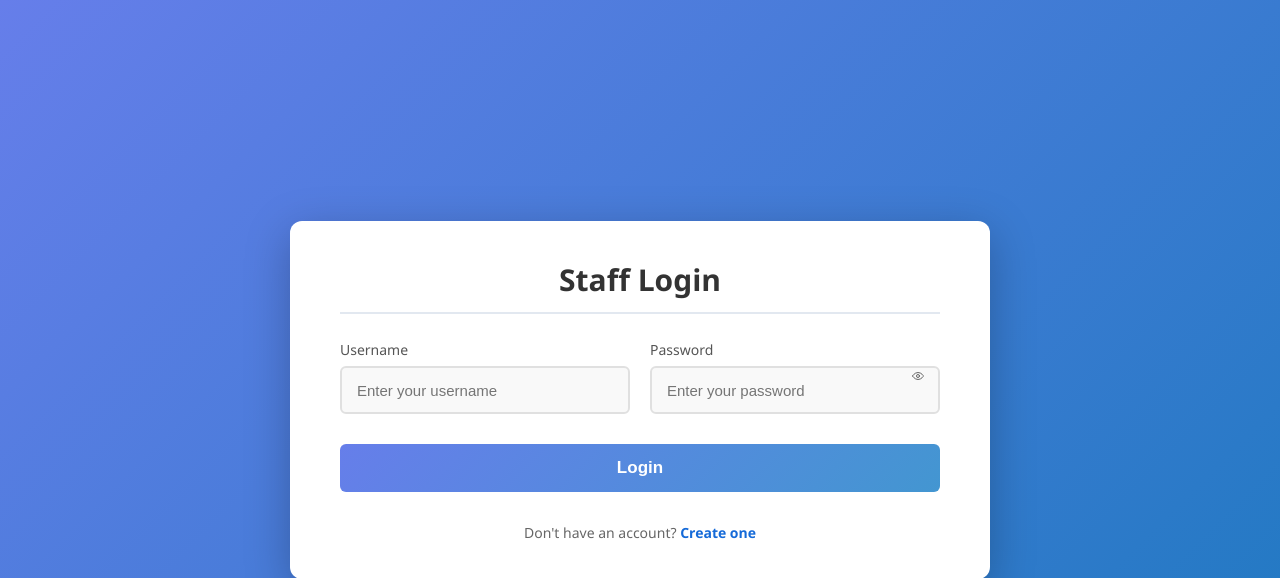
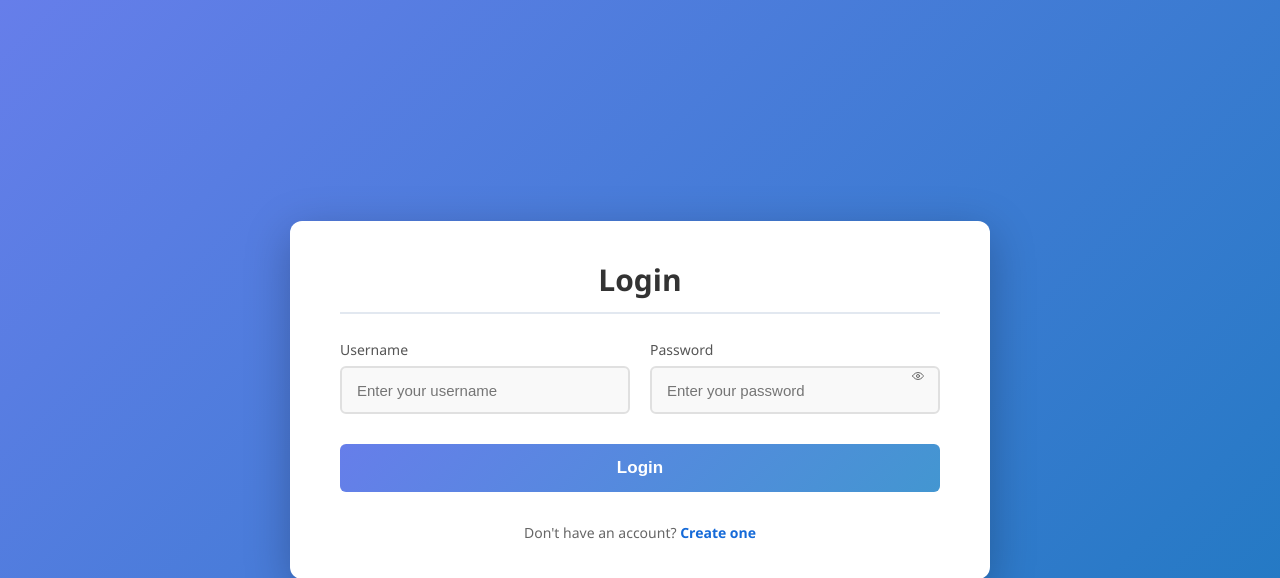
Before and after one commit to jinu-github/equeue-capstone, a PHP site: page /public/login.php in a window 1280 px wide. Shown: the top 578 px of the page. Run offline with PHP 8.4, Linux system fonts and the light colour scheme.

Commit message:
Auto commit

```diff
--- a/public/login.php
+++ b/public/login.php
@@ -13,7 +13,7 @@
 <body>
     <div class="login-container">
         <form action="../app/controllers/StaffController.php" method="POST">
-            <h2>Staff Login</h2>
+            <h2>Login</h2>
             <input type="hidden" name="action" value="login">
 
             <?php if(isset($_GET['error'])): ?>
```
